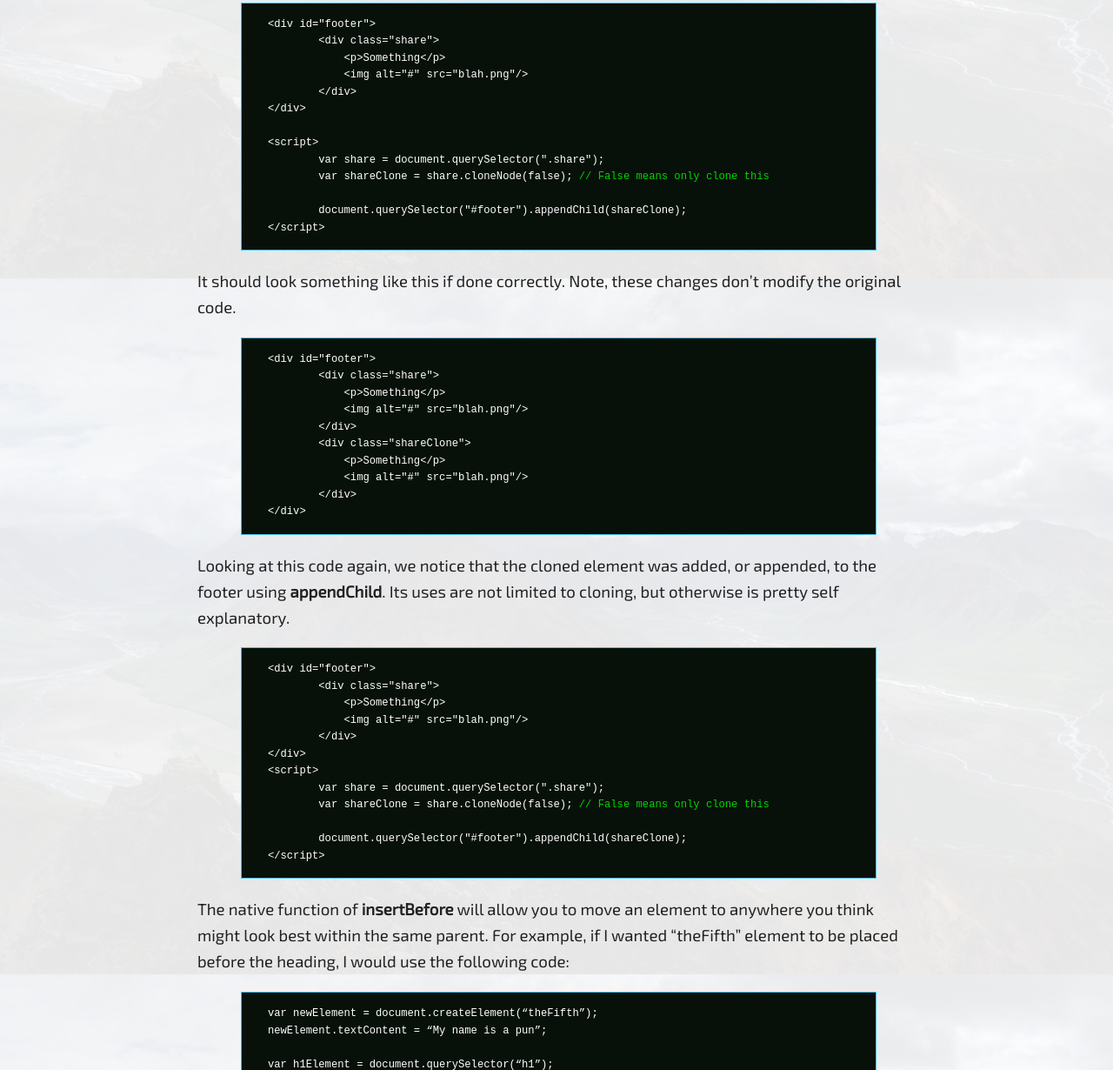
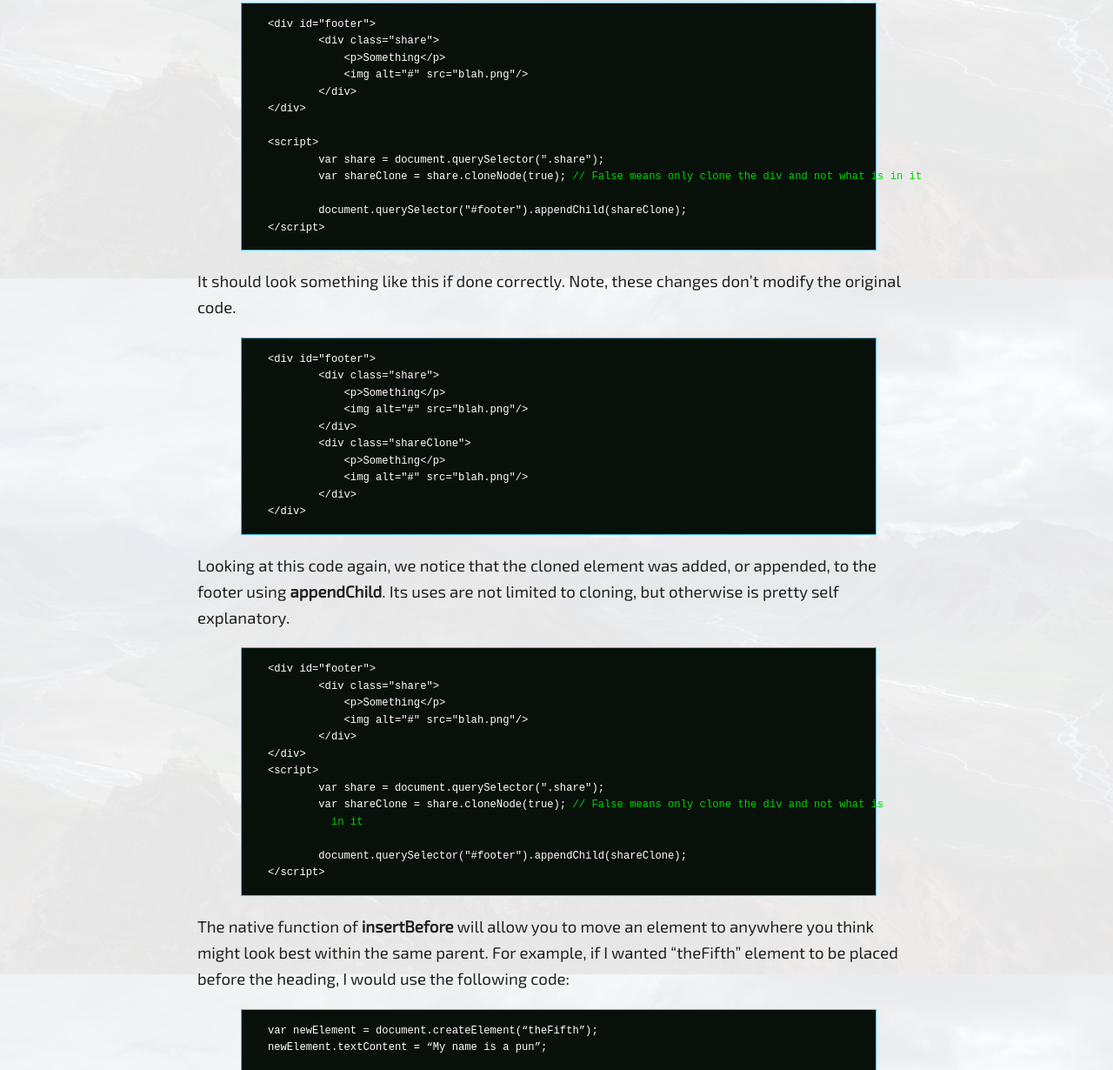
Before and after one commit to Costigan-Stephen/CIT261-PT2, a plain HTML site: page competency/html.html in a window 1280 px wide. Shown: the part 4928-6158 px from the top of the page at 87% size. Drawn offline with Linux system fonts and the light colour scheme; a script that the page names is missing.

Commit message:
Add files via upload

```diff
--- a/competency/css/partials/_colors.scss
+++ b/competency/css/partials/_colors.scss
@@ -6,7 +6,7 @@ $header: #46BFEC;
 $footer: #18283d;
 
 $hover: #3794B6;
-$hoverText: rgb(243, 219, 0);
+$hoverText: rgb(0, 134, 243);
 $hoverHighlight: #00b51e;
 $current: #5DD5FF;
 
--- a/competency/css/partials/_nav.scss
+++ b/competency/css/partials/_nav.scss
@@ -27,9 +27,9 @@ nav {
         margin: 20px 30px 0 0;
     }
 
-    li a {
+    a {
         display: block;
-        color: white;
+        color: white !important;
         text-align: center;
         padding: 20px;
         text-decoration: none;
--- a/competency/css/style.scss
+++ b/competency/css/style.scss
@@ -3,9 +3,9 @@
 @import 'partials/variables';
 @import 'partials/colors';
 @import 'partials/globals';
-@import 'partials/nav';
 @import 'partials/typography';
 @import 'partials/spacing';
 @import 'partials/objects';
 @import 'partials/backgrounds';
+@import 'partials/nav';
 @import 'partials/small';
--- a/competency/html.html
+++ b/competency/html.html
@@ -203,7 +203,7 @@ document.createElement(“theFifth”);	</pre>
 
 &ltscript&gt
         var share = document.querySelector(".share");
-        var shareClone = share.cloneNode(false); <div class="comment">// False means only clone this</div>
+        var shareClone = share.cloneNode(true); <div class="comment">// False means only clone the div and not what is in it</div>
 
         document.querySelector("#footer").appendChild(shareClone);
 &lt/script&gt </pre>
@@ -235,7 +235,8 @@ document.createElement(“theFifth”);	</pre>
 &lt/div&gt
 &ltscript&gt
         var share = document.querySelector(".share");
-        var shareClone = share.cloneNode(false); <div class="comment">// False means only clone this</div>
+        var shareClone = share.cloneNode(true); <div class="comment">// False means only clone the div and not what is
+          in it</div>
 
         document.querySelector("#footer").appendChild(shareClone);
 &lt/script&gt	</pre>
```
Also changed, not shown: competency/css/style.css, 1 other file.
